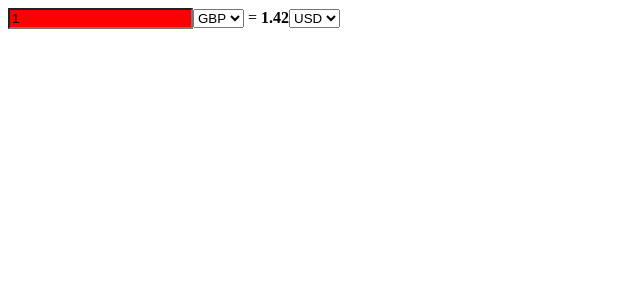
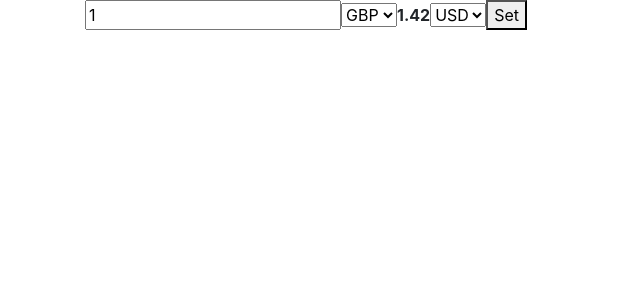
Before and after one commit to tableClothed/Angular--exercises, an Angular app in the folder AngularsApp/: page / in a window 1280 px wide. Shown: the top 300 px of the page, without its empty margins (0-640 px from the left). Built offline with nearby package versions, Linux system fonts and the light colour scheme.

Commit message:
expand options

```diff
--- a/AngularsApp/package.json
+++ b/AngularsApp/package.json
@@ -21,6 +21,7 @@
     "@angular/platform-browser": "^6.0.0-rc.1",
     "@angular/platform-browser-dynamic": "^6.0.0-rc.1",
     "@angular/router": "^6.0.0-rc.1",
+    "bootstrap": "^4.3.1",
     "core-js": "^2.5.4",
     "rxjs": "^6.0.0",
     "zone.js": "^0.8.24"
--- a/AngularsApp/src/_services/exchange.service.ts
+++ b/AngularsApp/src/_services/exchange.service.ts
@@ -4,6 +4,8 @@ import { Injectable } from '@angular/core';
   providedIn: 'root'
 })
 export class ExchangeService {
+  supportedCurrencies = ['GBP', 'EUR', 'USD'];
+
   private exchangeRates = {
     'USD/GBP': 0.70,
     'USD/EUR': 1.30,
--- a/AngularsApp/src/app/app.component.css
+++ b/AngularsApp/src/app/app.component.css
@@ -1,3 +1,8 @@
 .error {
     background: red;
 }
+/*
+input {
+    width: 300px !important;
+    height: 200px;
+} */
--- a/AngularsApp/src/app/app.component.html
+++ b/AngularsApp/src/app/app.component.html
@@ -1,14 +1,13 @@
-<input type="number"
-[(ngModel)]="baseAmount"
-[ngClass]="{'error': isValid()}">
+<div class="container">
+    <input type="number"
+    [(ngModel)]="baseAmount"
+    [ngClass]="{'error': !isValid(baseAmount)}">
 
-<select>
-    <option> {{baseCurrency}} </option>
-</select> =
+    <app-currency-selected [selected]="baseCurrency"></app-currency-selected>
 
+    <strong >{{targetAmount}}</strong>
 
-<strong>{{targetAmount}}</strong>
+    <app-currency-selected [selected]="targetCurrency"></app-currency-selected>
 
-<select>
-    <option> {{targetCurrency}} </option>
-</select>
+    <button (click)="onClickSet()">Set</button>
+</div>
--- a/AngularsApp/src/app/app.component.ts
+++ b/AngularsApp/src/app/app.component.ts
@@ -21,6 +21,10 @@ export class AppComponent {
   }
 
   isValid(value) {
-    return Number.isFinite(this.baseAmount);
+    return Number.isFinite(value) && value >= 0;
+  }
+
+  onClickSet() {
+    console.log('set values');
   }
 }
--- /dev/null
+++ b/AngularsApp/src/currency-selected/currency-selected.component.html
@@ -0,0 +1,5 @@
+<select [(ngModel)]="selected">
+  <option *ngFor="let currency of supportedCurrencies" [value]="currency">
+    {{ currency }}
+  </option>
+</select>
--- /dev/null
+++ b/AngularsApp/src/currency-selected/currency-selected.component.ts
@@ -0,0 +1,20 @@
+import { Component, OnInit, Input } from '@angular/core';
+import { ExchangeService } from 'src/_services/exchange.service';
+
+@Component({
+  selector: 'app-currency-selected',
+  templateUrl: './currency-selected.component.html',
+  styleUrls: ['./currency-selected.component.css']
+})
+export class CurrencySelectedComponent implements OnInit {
+  @Input() selected: string;
+  supportedCurrencies: string[];
+
+  constructor(private exchange: ExchangeService) {
+    this.supportedCurrencies = exchange.supportedCurrencies;
+  }
+
+  ngOnInit() {
+  }
+
+}
--- a/AngularsApp/src/styles.css
+++ b/AngularsApp/src/styles.css
@@ -1 +1 @@
-/* You can add global styles to this file, and also import other style files */
+@import '../node_modules/bootstrap/dist/css/bootstrap.min.css';
```
Also changed, not shown: AngularsApp/src/app/app.module.ts (+6 -2 lines), AngularsApp/src/currency-selected/currency-selected.component.css (added), 2 other files (tests, documents, lock files or other folders).
